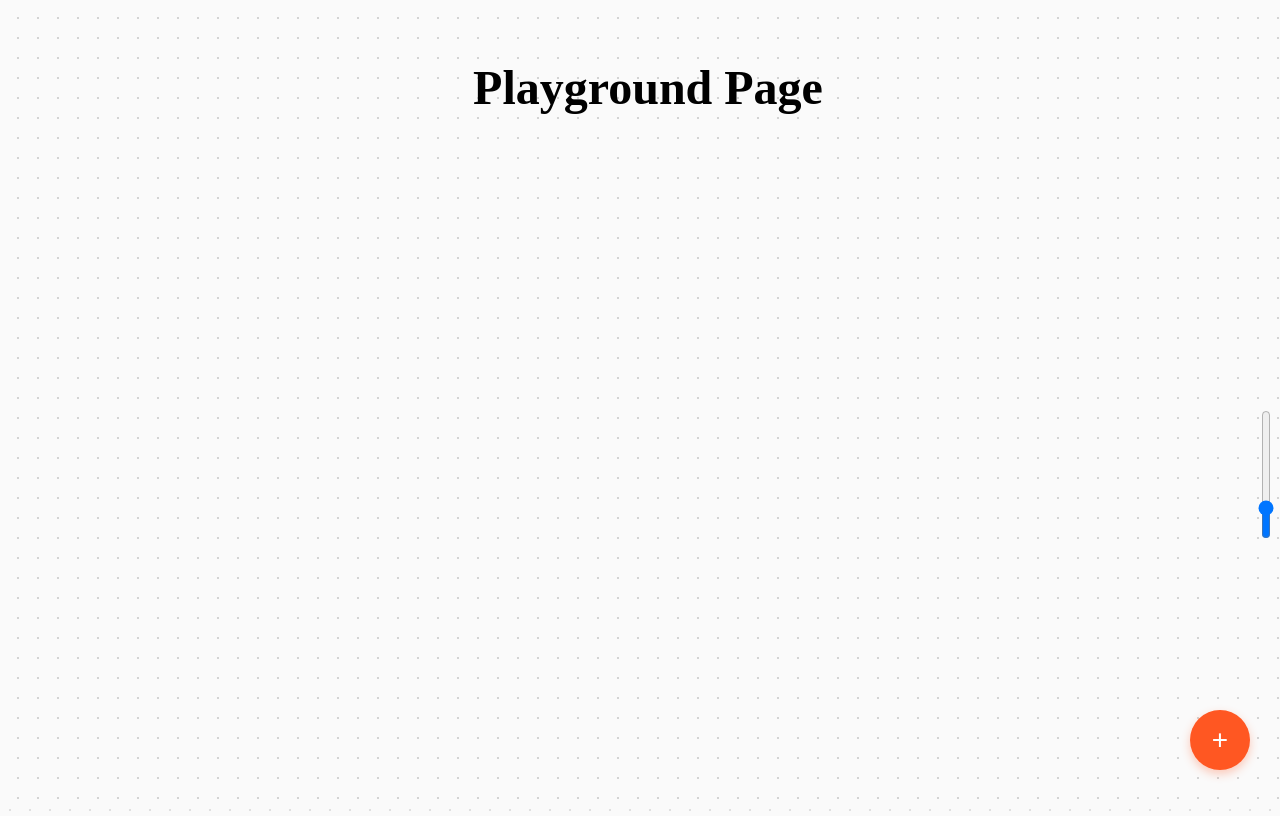
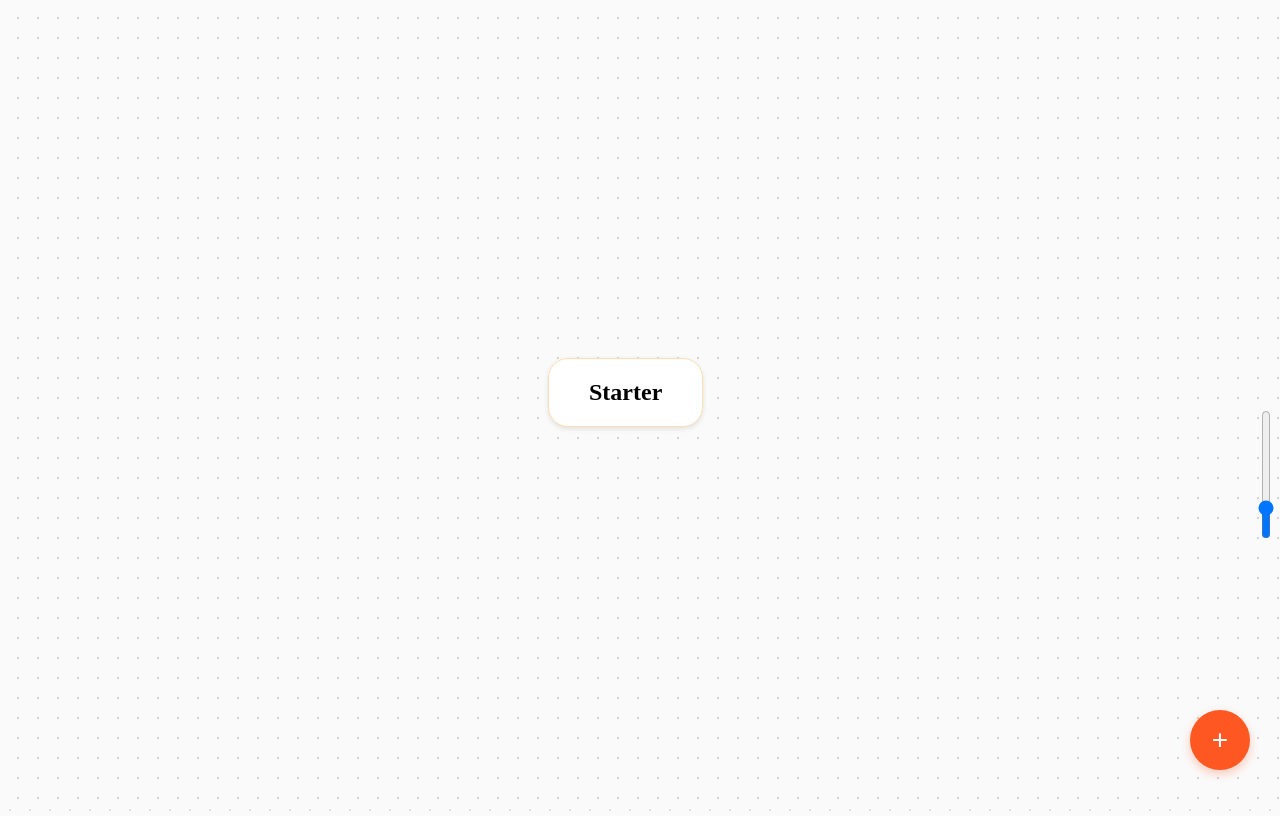
Before and after one commit to divyamakkar0/spark, a Next.js app in the folder next-app/: page /playground in a window 1280 px wide. Built offline with nearby package versions, Linux system fonts and the light colour scheme.

Commit message:
moving block

```diff
--- a/next-app/app/playground/page.tsx
+++ b/next-app/app/playground/page.tsx
@@ -1,24 +1,60 @@
 "use client";
-import React from 'react';
+import React, { useState, useEffect } from 'react';
 import InfiniteGrid from "../../components/infiniteGrid";
 import AddBlockButton from "../../components/AddBlockButton";
+import ConnectionBlock from "../../components/ConnectionBlock";
+
+interface Block {
+  id: string;
+  title: string;
+  position: { x: number; y: number };
+  isStarter?: boolean;
+}
 
 export default function PlayGroundPage() {
+  const [blocks, setBlocks] = useState<Block[]>([]);
+
+  useEffect(() => {
+    const centerX = window.innerWidth / 2 - 100;
+    const centerY = window.innerHeight / 2 - 50;
+    setBlocks([
+      { id: '1', title: 'Starter', position: { x: centerX, y: centerY }, isStarter: true }
+    ]);
+  }, []);
+
+  const addBlock = (title: string) => {
+    const newBlock: Block = {
+      id: Date.now().toString(),
+      title,
+      position: {
+        x: Math.random() * (window.innerWidth - 200) + 100,
+        y: Math.random() * (window.innerHeight - 200) + 100
+      }
+    };
+    setBlocks([...blocks, newBlock]);
+  };
+
+  const updateBlockPosition = (id: string, newPosition: { x: number; y: number }) => {
+    setBlocks(blocks.map(block =>
+      block.id === id ? { ...block, position: newPosition } : block
+    ));
+  };
+
   return (
     <>
       <InfiniteGrid>
-        <div style={{
-          padding: '20px',
-          display: 'flex',
-          flexDirection: 'column',
-          alignItems: 'center',
-          textAlign: 'center',
-          cursor: 'default',
-        }}>
-          <h1 style={{ fontSize: '48px', marginBottom: '20px', cursor: 'text' }}>Playground Page</h1>
-        </div>
+        {blocks.map((block) => (
+          <ConnectionBlock
+            key={block.id}
+            id={block.id}
+            title={block.title}
+            position={block.position}
+            isStarter={block.isStarter}
+            onPositionChange={updateBlockPosition}
+          />
+        ))}
       </InfiniteGrid>
-      <AddBlockButton />
+      <AddBlockButton onAddBlock={addBlock} />
     </>
   );
 }
--- a/next-app/components/AddBlockButton.tsx
+++ b/next-app/components/AddBlockButton.tsx
@@ -1,15 +1,21 @@
 import React, { useState } from 'react';
 
-const AddBlockButton: React.FC = () => {
+interface AddBlockButtonProps {
+  onAddBlock: (title: string) => void;
+}
+
+const AddBlockButton: React.FC<AddBlockButtonProps> = ({ onAddBlock }) => {
   const [showForm, setShowForm] = useState(false);
   const [selectedOption, setSelectedOption] = useState('');
   const [subCategory, setSubCategory] = useState('');
 
   const handleSubmit = (e: React.FormEvent) => {
     e.preventDefault();
-    // Add your submit logic here
-    console.log('Form submitted');
-    setShowForm(false);
+    if (selectedOption) {
+      onAddBlock(selectedOption);
+      setSelectedOption('');
+      setShowForm(false);
+    }
   };
 
   const renderInputField = () => {
--- /dev/null
+++ b/next-app/components/ConnectionBlock.tsx
@@ -0,0 +1,75 @@
+import React, { useState, useRef, useEffect } from 'react';
+
+interface ConnectionBlockProps {
+  title: string;
+  position: { x: number; y: number };
+  isStarter?: boolean;
+  onPositionChange: (id: string, newPosition: { x: number; y: number }) => void;
+  id: string;
+}
+
+const ConnectionBlock: React.FC<ConnectionBlockProps> = ({ id, title, position, isStarter, onPositionChange }) => {
+  const [isDragging, setIsDragging] = useState(false);
+  const [offset, setOffset] = useState({ x: 0, y: 0 });
+  const blockRef = useRef<HTMLDivElement>(null);
+
+  const handleMouseDown = (e: React.MouseEvent) => {
+    if (blockRef.current) {
+      const rect = blockRef.current.getBoundingClientRect();
+      setOffset({
+        x: e.clientX - rect.left,
+        y: e.clientY - rect.top
+      });
+    }
+    setIsDragging(true);
+  };
+
+  useEffect(() => {
+    const handleMouseMove = (e: MouseEvent) => {
+      if (isDragging) {
+        const newPosition = {
+          x: e.clientX - offset.x,
+          y: e.clientY - offset.y
+        };
+        onPositionChange(id, newPosition);
+      }
+    };
+
+    const handleMouseUp = () => {
+      setIsDragging(false);
+    };
+
+    if (isDragging) {
+      window.addEventListener('mousemove', handleMouseMove);
+      window.addEventListener('mouseup', handleMouseUp);
+    }
+
+    return () => {
+      window.removeEventListener('mousemove', handleMouseMove);
+      window.removeEventListener('mouseup', handleMouseUp);
+    };
+  }, [isDragging, offset, onPositionChange, id]);
+
+  const blockStyle = {
+    position: 'absolute' as 'absolute',
+    left: `${position.x}px`,
+    top: `${position.y}px`,
+    padding: isStarter ? '20px 40px' : '10px',
+    backgroundColor: '#fff',
+    border: '1px solid #FFE0B2',
+    borderRadius: isStarter ? '20px' : '8px',
+    cursor: isDragging ? 'grabbing' : 'grab',
+    boxShadow: '0 2px 5px rgba(0,0,0,0.1)',
+    fontSize: isStarter ? '24px' : '16px',
+    fontWeight: isStarter ? 'bold' : 'normal',
+    userSelect: 'none' as 'none',
+  };
+
+  return (
+    <div ref={blockRef} style={blockStyle} onMouseDown={handleMouseDown}>
+      {title}
+    </div>
+  );
+};
+
+export default ConnectionBlock;
```
